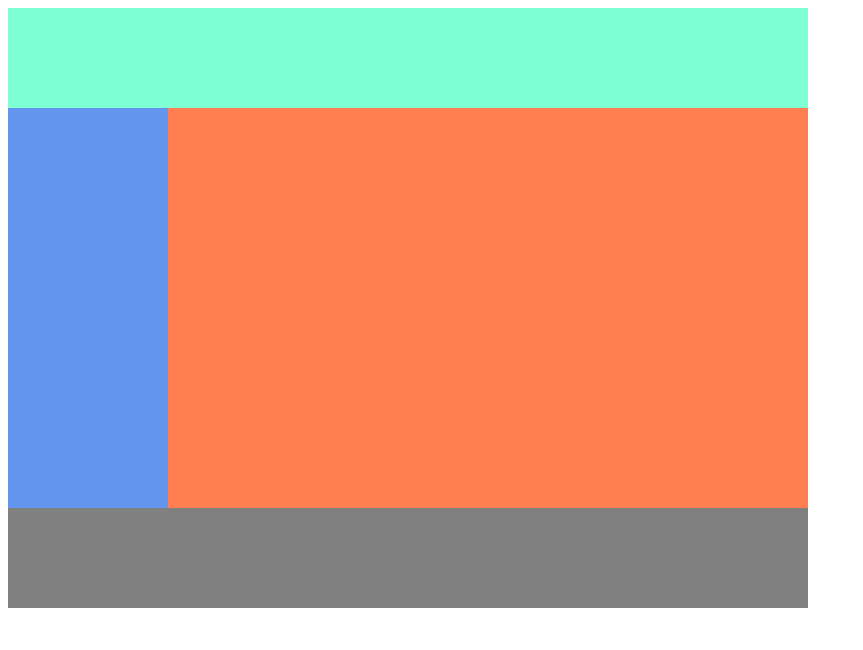
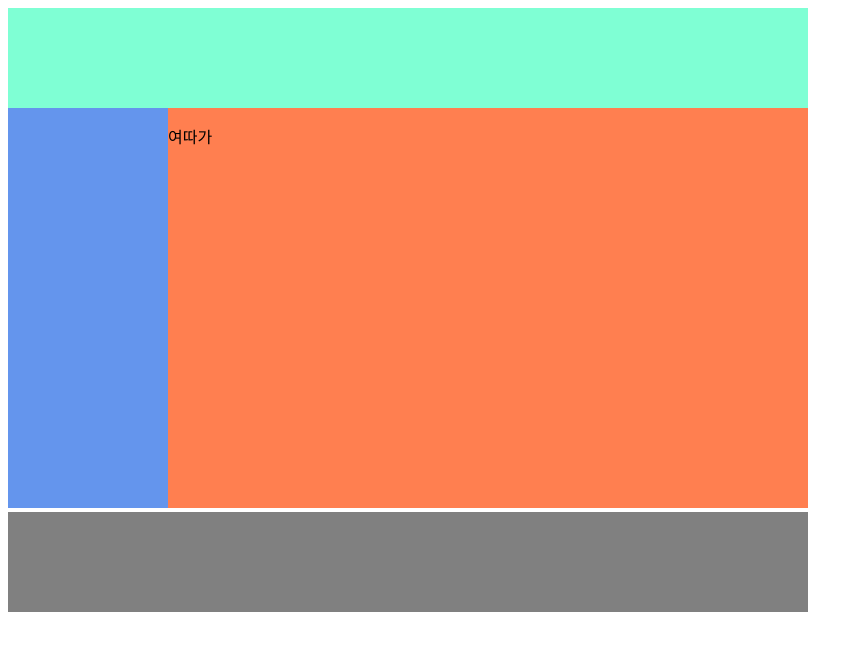
Before and after one commit to Hwrette/html-css-Js, a plain HTML site: page 레이아웃/layout1.html in a window 1280 px wide. Shown: the whole page, without its empty margins (0-863 px from the left). Drawn offline with Linux system fonts and the light colour scheme.

Commit message:
inline block

```diff
--- a/레이아웃/layout1.html
+++ b/레이아웃/layout1.html
@@ -9,8 +9,8 @@
 
     <div class="container">
         <div class="header"></div>
-        <div class="left-menu"></div>
-        <div class="right"></div>
+        <div class="left-menu"></div><div class="right">
+            <p>여따가</p></div>
         <div class="footer"></div>
     </div>
 
--- a/레이아웃/main.css
+++ b/레이아웃/main.css
@@ -12,14 +12,17 @@
     width: 20%;
     height: 400px;
     background: cornflowerblue;
-    float: left;
+    display: inline-block;
+    /* float: left; */
 }
 
 .right {
     width: 80%;
     height: 400px;
     background: coral;
-    float: right;
+    display: inline-block;
+    /* float: right; */
+    vertical-align: top;
 }
 
 .footer{
```
Also changed, not shown: 친구/juhyeon.html (+2 -0 lines).
